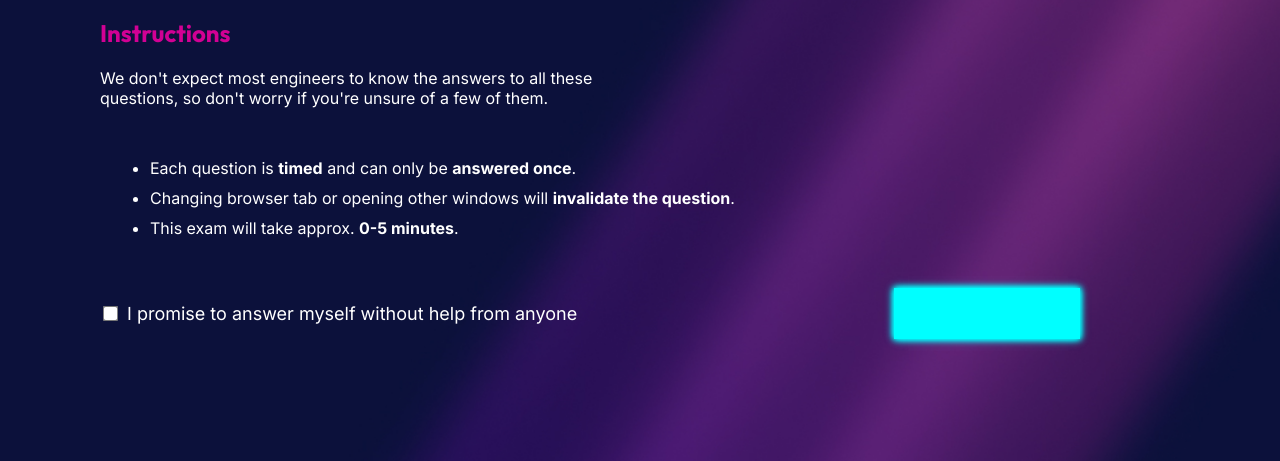
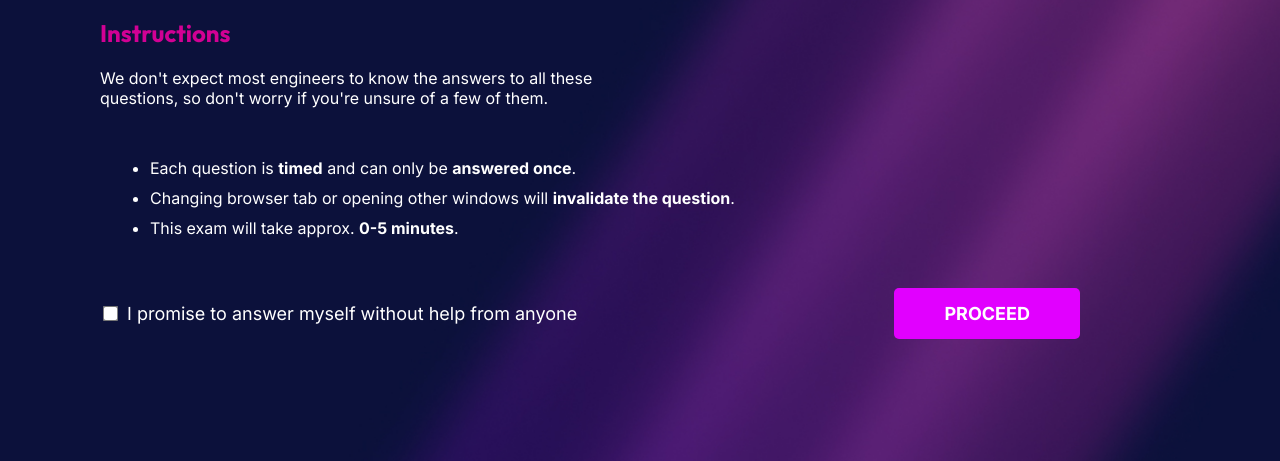
Before and after one commit to FRANAR94/bw1, a plain HTML site: page index.html in a window 1280 px wide. In both pictures the pointer is over the button "PROCEED". Shown: the part 339-800 px from the top of the page. Drawn offline with Linux system fonts and the light colour scheme.

Commit message:
save second 2

```diff
--- a/script.js
+++ b/script.js
@@ -113,7 +113,7 @@
 //funzioni
 
 function startTimer(tempoIniziale) {
-  let tempo = tempoIniziale; // Imposta il tempo per ogni domanda
+  let tempo = tempoIniziale-1; // Imposta il tempo per ogni domanda
   const countdown = document.getElementById("timer");
 
   // Cancella il vecchio timer se esiste (utile quando si passa alla nuova domanda)
--- a/styleIndex.css
+++ b/styleIndex.css
@@ -67,7 +67,10 @@ button {
 }
 
 button:hover {
-    color: #00FFFF;
+    background-color: #e100ff;
+    box-shadow: none;
+    border-radius: 5px;
+    color:white;
 }
 
 button {
```
